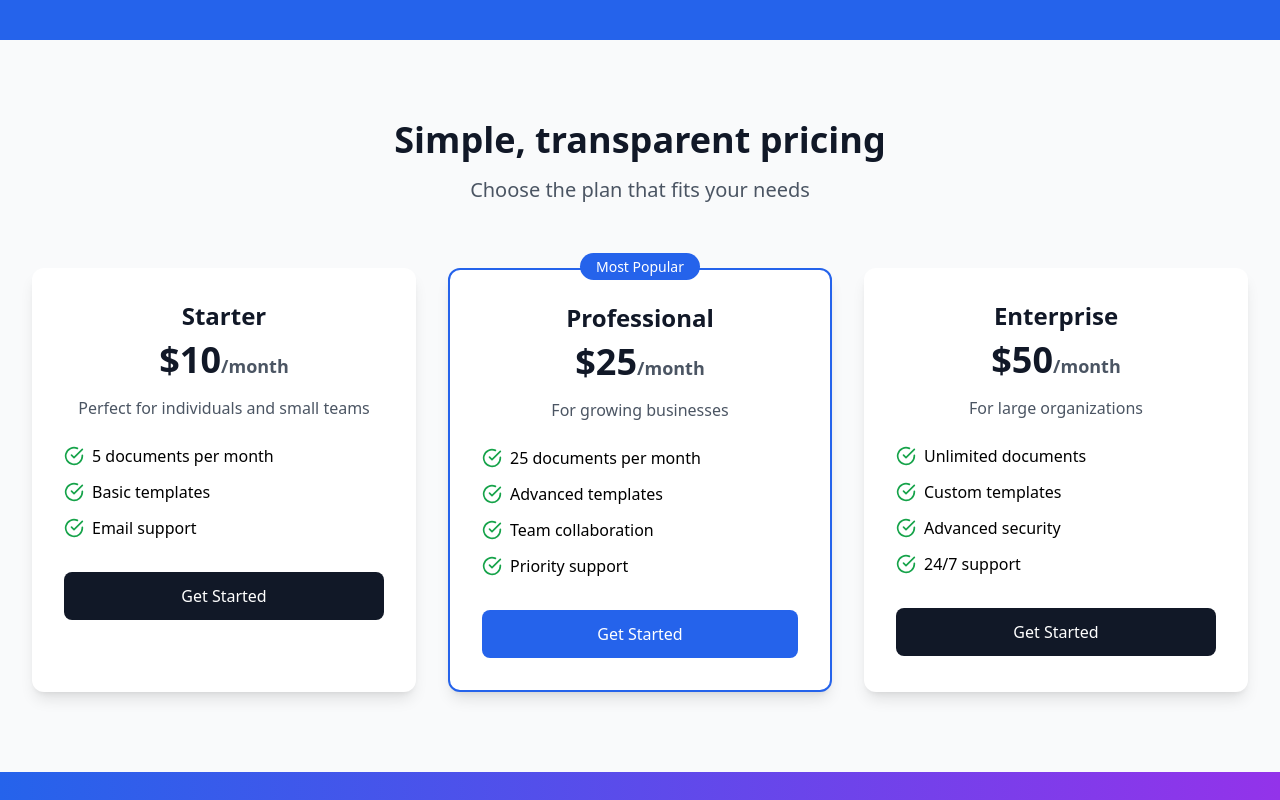
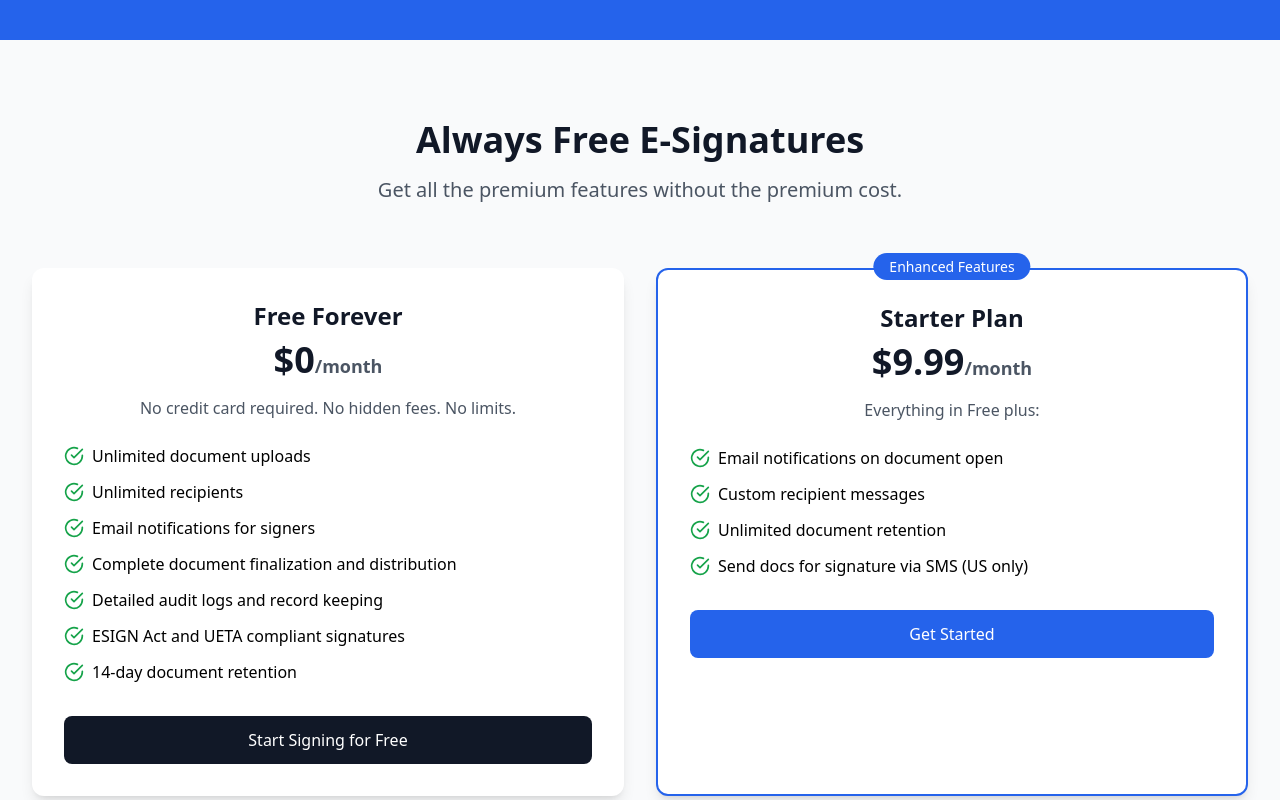
Before and after one commit to Calicanx/signpearl, a React (Vite) app: page / in a window 1280 px wide. Shown: the part 2280-3080 px from the top of the page. Built offline with nearby package versions, Linux system fonts and the light colour scheme; no server answers.

Commit message:
chore: update new pricing

```diff
--- a/src/components/LandingPage.tsx
+++ b/src/components/LandingPage.tsx
@@ -208,40 +208,56 @@ const LandingPage: React.FC<LandingPageProps> = ({ onPageChange }) => {
         <div className="max-w-7xl mx-auto px-4 sm:px-6 lg:px-8">
           <div className="text-center mb-16">
             <h2 className="text-3xl md:text-4xl font-bold text-gray-900 mb-4">
-              Simple, transparent pricing
+              Always Free E-Signatures
             </h2>
             <p className="text-xl text-gray-600">
-              Choose the plan that fits your needs
+              Get all the premium features without the premium cost.
             </p>
           </div>
 
-          <div className="grid grid-cols-1 md:grid-cols-3 gap-8">
+          <div className="grid grid-cols-1 md:grid-cols-2 gap-8">
             <div className="bg-white p-8 rounded-xl shadow-lg">
               <div className="text-center">
-                <h3 className="text-2xl font-bold text-gray-900 mb-2">Starter</h3>
+                <h3 className="text-2xl font-bold text-gray-900 mb-2">Free Forever</h3>
                 <div className="text-4xl font-bold text-gray-900 mb-4">
-                  $10<span className="text-lg text-gray-600">/month</span>
+                  $0<span className="text-lg text-gray-600">/month</span>
                 </div>
-                <p className="text-gray-600 mb-6">Perfect for individuals and small teams</p>
+                <p className="text-gray-600 mb-6">No credit card required. No hidden fees. No limits.</p>
                 <ul className="text-left space-y-3 mb-8">
                   <li className="flex items-center">
                     <CheckCircle className="w-5 h-5 text-green-600 mr-2" />
-                    <span>5 documents per month</span>
+                    <span>Unlimited document uploads</span>
                   </li>
                   <li className="flex items-center">
                     <CheckCircle className="w-5 h-5 text-green-600 mr-2" />
-                    <span>Basic templates</span>
+                    <span>Unlimited recipients</span>
                   </li>
                   <li className="flex items-center">
                     <CheckCircle className="w-5 h-5 text-green-600 mr-2" />
-                    <span>Email support</span>
+                    <span>Email notifications for signers</span>
+                  </li>
+                  <li className="flex items-center">
+                    <CheckCircle className="w-5 h-5 text-green-600 mr-2" />
+                    <span>Complete document finalization and distribution</span>
+                  </li>
+                  <li className="flex items-center">
+                    <CheckCircle className="w-5 h-5 text-green-600 mr-2" />
+                    <span>Detailed audit logs and record keeping</span>
+                  </li>
+                  <li className="flex items-center">
+                    <CheckCircle className="w-5 h-5 text-green-600 mr-2" />
+                    <span>ESIGN Act and UETA compliant signatures</span>
+                  </li>
+                  <li className="flex items-center">
+                    <CheckCircle className="w-5 h-5 text-green-600 mr-2" />
+                    <span>14-day document retention</span>
                   </li>
                 </ul>
                 <button
                   onClick={() => onPageChange('signup')}
                   className="w-full bg-gray-900 text-white py-3 rounded-lg hover:bg-gray-800 transition-colors"
                 >
-                  Get Started
+                  Start Signing for Free
                 </button>
               </div>
             </div>
@@ -249,70 +265,36 @@ const LandingPage: React.FC<LandingPageProps> = ({ onPageChange }) => {
             <div className="bg-white p-8 rounded-xl shadow-lg border-2 border-blue-600 relative">
               <div className="absolute -top-4 left-1/2 transform -translate-x-1/2">
                 <span className="bg-blue-600 text-white px-4 py-1 rounded-full text-sm font-medium">
-                  Most Popular
+                  Enhanced Features
                 </span>
               </div>
               <div className="text-center">
-                <h3 className="text-2xl font-bold text-gray-900 mb-2">Professional</h3>
+                <h3 className="text-2xl font-bold text-gray-900 mb-2">Starter Plan</h3>
                 <div className="text-4xl font-bold text-gray-900 mb-4">
-                  $25<span className="text-lg text-gray-600">/month</span>
+                  $9.99<span className="text-lg text-gray-600">/month</span>
                 </div>
-                <p className="text-gray-600 mb-6">For growing businesses</p>
+                <p className="text-gray-600 mb-6">Everything in Free plus:</p>
                 <ul className="text-left space-y-3 mb-8">
                   <li className="flex items-center">
                     <CheckCircle className="w-5 h-5 text-green-600 mr-2" />
-                    <span>25 documents per month</span>
+                    <span>Email notifications on document open</span>
                   </li>
                   <li className="flex items-center">
                     <CheckCircle className="w-5 h-5 text-green-600 mr-2" />
-                    <span>Advanced templates</span>
+                    <span>Custom recipient messages</span>
                   </li>
                   <li className="flex items-center">
                     <CheckCircle className="w-5 h-5 text-green-600 mr-2" />
-                    <span>Team collaboration</span>
+                    <span>Unlimited document retention</span>
                   </li>
                   <li className="flex items-center">
                     <CheckCircle className="w-5 h-5 text-green-600 mr-2" />
-                    <span>Priority support</span>
+                    <span>Send docs for signature via SMS (US only)</span>
                   </li>
                 </ul>
                 <button
                   onClick={() => onPageChange('signup')}
                   className="w-full bg-blue-600 text-white py-3 rounded-lg hover:bg-blue-700 transition-colors"
-                >
-                  Get Started
-                </button>
-              </div>
-            </div>
-
-            <div className="bg-white p-8 rounded-xl shadow-lg">
-              <div className="text-center">
-                <h3 className="text-2xl font-bold text-gray-900 mb-2">Enterprise</h3>
-                <div className="text-4xl font-bold text-gray-900 mb-4">
-                  $50<span className="text-lg text-gray-600">/month</span>
-                </div>
-                <p className="text-gray-600 mb-6">For large organizations</p>
-                <ul className="text-left space-y-3 mb-8">
-                  <li className="flex items-center">
-                    <CheckCircle className="w-5 h-5 text-green-600 mr-2" />
-                    <span>Unlimited documents</span>
-                  </li>
-                  <li className="flex items-center">
-                    <CheckCircle className="w-5 h-5 text-green-600 mr-2" />
-                    <span>Custom templates</span>
-                  </li>
-                  <li className="flex items-center">
-                    <CheckCircle className="w-5 h-5 text-green-600 mr-2" />
-                    <span>Advanced security</span>
-                  </li>
-                  <li className="flex items-center">
-                    <CheckCircle className="w-5 h-5 text-green-600 mr-2" />
-                    <span>24/7 support</span>
-                  </li>
-                </ul>
-                <button
-                  onClick={() => onPageChange('signup')}
-                  className="w-full bg-gray-900 text-white py-3 rounded-lg hover:bg-gray-800 transition-colors"
                 >
                   Get Started
                 </button>
```
